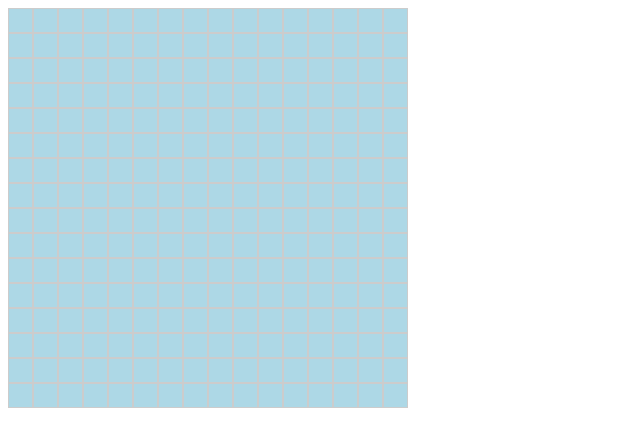
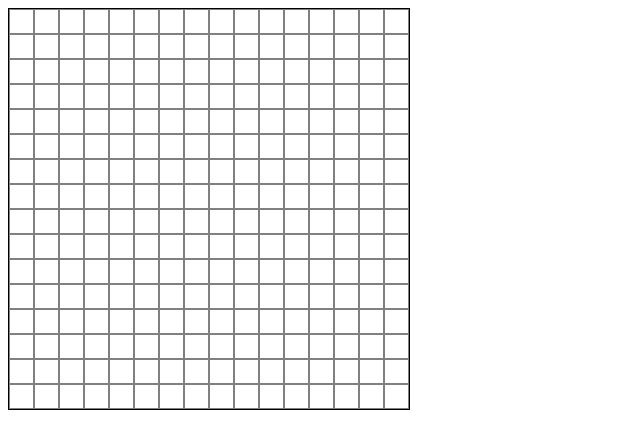
Before and after one commit to zxjustin/etchSketch, a plain HTML site: page index.html in a window 1280 px wide. Shown: the whole page, without its empty margins (0-640 px from the left). Drawn offline with Linux system fonts and the light colour scheme.

Commit message:
Change square grids to use Flexbox

```diff
--- a/index.html
+++ b/index.html
@@ -3,11 +3,12 @@
 <head>
     <meta charset="UTF-8">
     <meta name="viewport" content="width=device-width, initial-scale=1.0">
+    <title>Grid</title>
     <link rel="stylesheet" href="styles.css">
-    <title>Etch A Sketch</title>
 </head>
 <body>
-    <div id="grid-container"></div>
+    <div class="container"></div>
+
     <script src="script.js"></script>
 </body>
 </html>
--- a/script.js
+++ b/script.js
@@ -1,7 +1,9 @@
-const container = document.getElementById('grid-container');
+// script.js
+const container = document.querySelector('.container');
 
-for (let i = 0; i < 16 * 16; i++) {
+// Number of squares: 16x16 = 256
+for (let i = 0; i < 256; i++) {
     const square = document.createElement('div');
-    square.classList.add('grid-item');
+    square.classList.add('square');
     container.appendChild(square);
 }
--- a/styles.css
+++ b/styles.css
@@ -1,13 +1,14 @@
-#grid-container {
-    display:grid;
-    grid-template-columns: repeat(16, 1fr);
-    grid-template-rows: repeat(16, 1fr);
-    width: 400px;  /* Adjust as needed */
-    height: 400px; /* Adjust as needed */
+/* styles.css */
+.container {
+    display: flex;
+    flex-wrap: wrap;
+    width: 400px; /* Example width, can adjust based on your needs */
+    height: 400px;
+    border: 1px solid black; /* Optional: to visualize the container */
 }
 
-
-.grid-item {
-    border: 1px solid #ccc;  /* Optional to see the divs clearly */
-    background-color: lightblue;  /* Optional background */
+.square {
+    flex: 1 0 6.25%; /* This creates the 16x16 grid (100% / 16 = 6.25%) */
+    border: 1px solid grey; /* Optional: to see each square */
+    box-sizing: border-box; /* Ensures padding and border don't affect size */
 }
```
